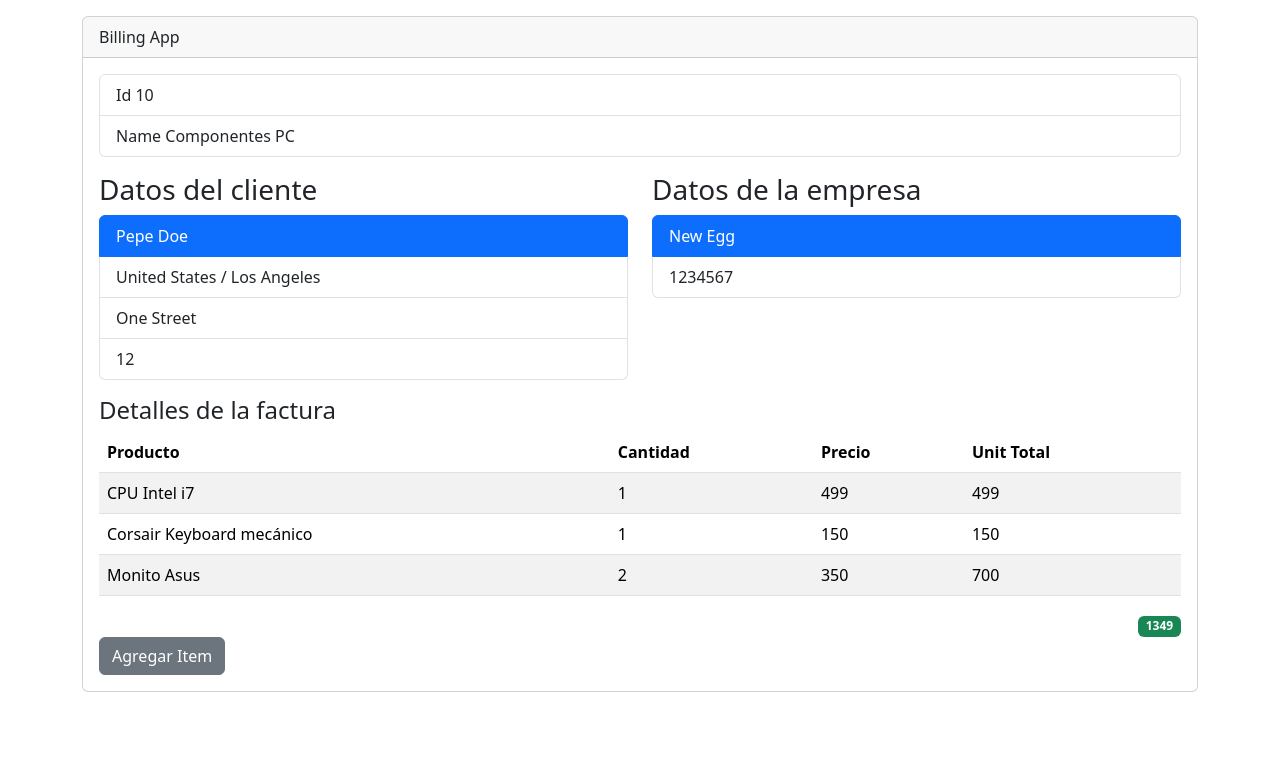
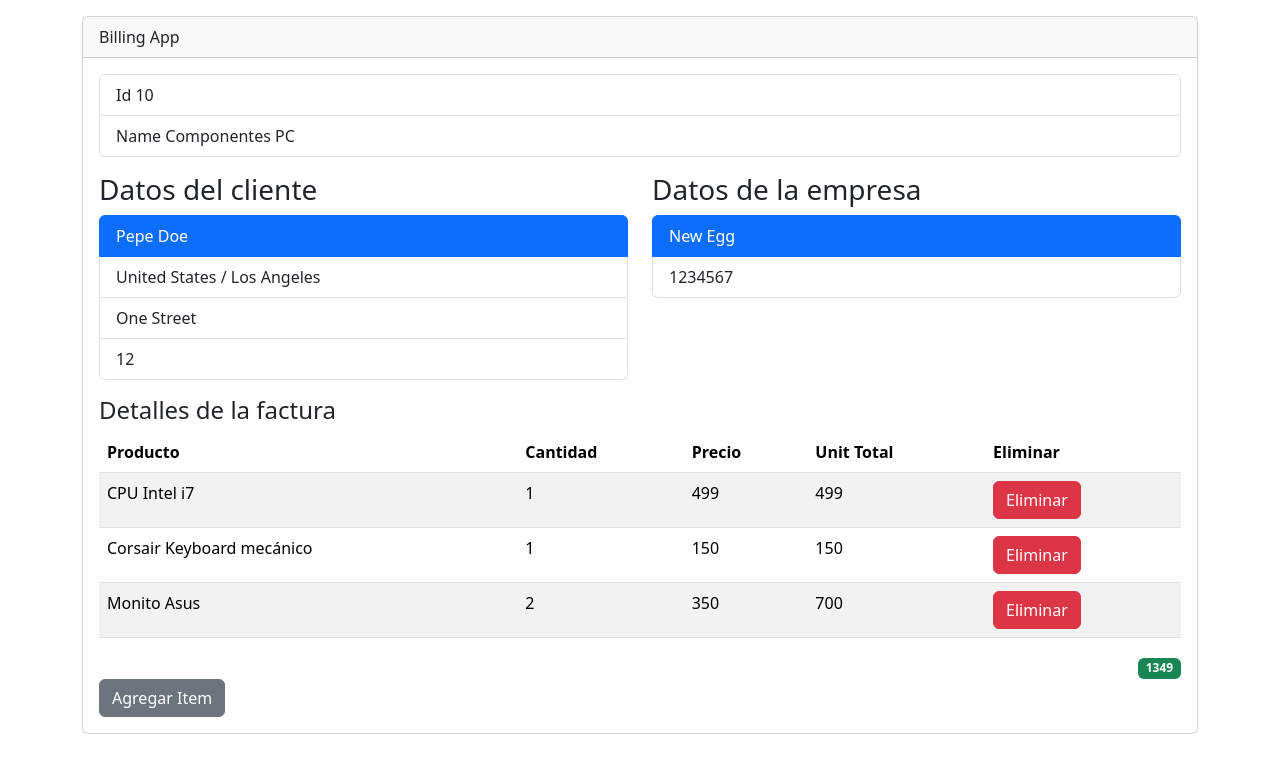
Before and after one commit to jcalvopinam/sample-react-project, a React (Vite) app: page / in a window 1280 px wide. Shown: the top 772 px of the page. Built offline with nearby package versions, Linux system fonts and the light colour scheme.

Commit message:
Add delete button

```diff
--- a/src/App.jsx
+++ b/src/App.jsx
@@ -73,7 +73,7 @@ function App() {
     });
   };
 
-  const handlerAddItems = ({ product, price, quantity }) => {
+  const handlerAddItem = ({ product, price, quantity }) => {
     setItems([...items, {
       id: count,
       product: product.trim(),
@@ -83,6 +83,10 @@ function App() {
 
     setCount(count + 1);
   }
+
+  const handlerRemoveItem = (id) => {
+    setItems(items.filter((item) => item.id !== id));
+  };
 
   const onActiveForm = () => {
     setActiveForm(!activeForm);
@@ -103,14 +107,20 @@ function App() {
                 <CompanyView title={"Datos de la empresa"} company={companyData} />
               </div>
             </div>
-            <BillingDetailView title="Detalles de la factura" items={items} />
+
+            <BillingDetailView
+              title="Detalles de la factura"
+              items={items}
+              handlerRemoveItem={id => handlerRemoveItem(id)} />
+
             <TotalView total={totalAmount} />
+
             <button className="btn btn-secondary"
               onClick={onActiveForm}>
               {!activeForm ? "Agregar Item" : "Ocultar Form"}
             </button>
             {
-              !activeForm || <FormItemsView handler={(newItem) => handlerAddItems(newItem)} />
+              !activeForm || <FormItemsView handler={(newItem) => handlerAddItem(newItem)} />
             }
           </div>
         </div>
--- a/src/components/BillingDetailView.jsx
+++ b/src/components/BillingDetailView.jsx
@@ -1,7 +1,7 @@
 import PropTypes from 'prop-types'
 import RowItemView from './RowItemView';
 
-function BillingDetailView({ title, items }) {
+function BillingDetailView({ title, items, handlerRemoveItem }) {
   return (
     <>
       <h4>{title}</h4>
@@ -12,12 +12,21 @@ function BillingDetailView({ title, items }) {
             <th>Cantidad</th>
             <th>Precio</th>
             <th>Unit Total</th>
+            <th>Eliminar</th>
           </tr>
         </thead>
         <tbody>
-          {items.map(({ id, product, quantity, price, unitTotal}) => {
+          {items.map(({ id, product, quantity, price, unitTotal }) => {
             return (
-              <RowItemView key={id} product={product} quantity={quantity} price={price} unitTotal={unitTotal}/>
+              <RowItemView
+                key={id}
+                id={id}
+                product={product}
+                quantity={quantity}
+                price={price}
+                unitTotal={unitTotal}
+                handlerRemoveItem={id => handlerRemoveItem(id)}
+              />
             )
           })}
         </tbody>
--- a/src/components/RowItemView.jsx
+++ b/src/components/RowItemView.jsx
@@ -1,6 +1,6 @@
 import PropTypes from 'prop-types'
 
-function RowItemView({product, quantity, price, unitTotal}) {
+function RowItemView({ id, product, quantity, price, unitTotal, handlerRemoveItem }) {
   return (
     <>
       <tr>
@@ -8,6 +8,13 @@ function RowItemView({product, quantity, price, unitTotal}) {
         <td>{quantity}</td>
         <td>{price}</td>
         <td>{unitTotal}</td>
+        <td>
+          <button
+            className="btn btn-danger btn-xs"
+            onClick={() => handlerRemoveItem(id)}>
+            Eliminar
+          </button>
+        </td>
       </tr>
     </>
   )
```
